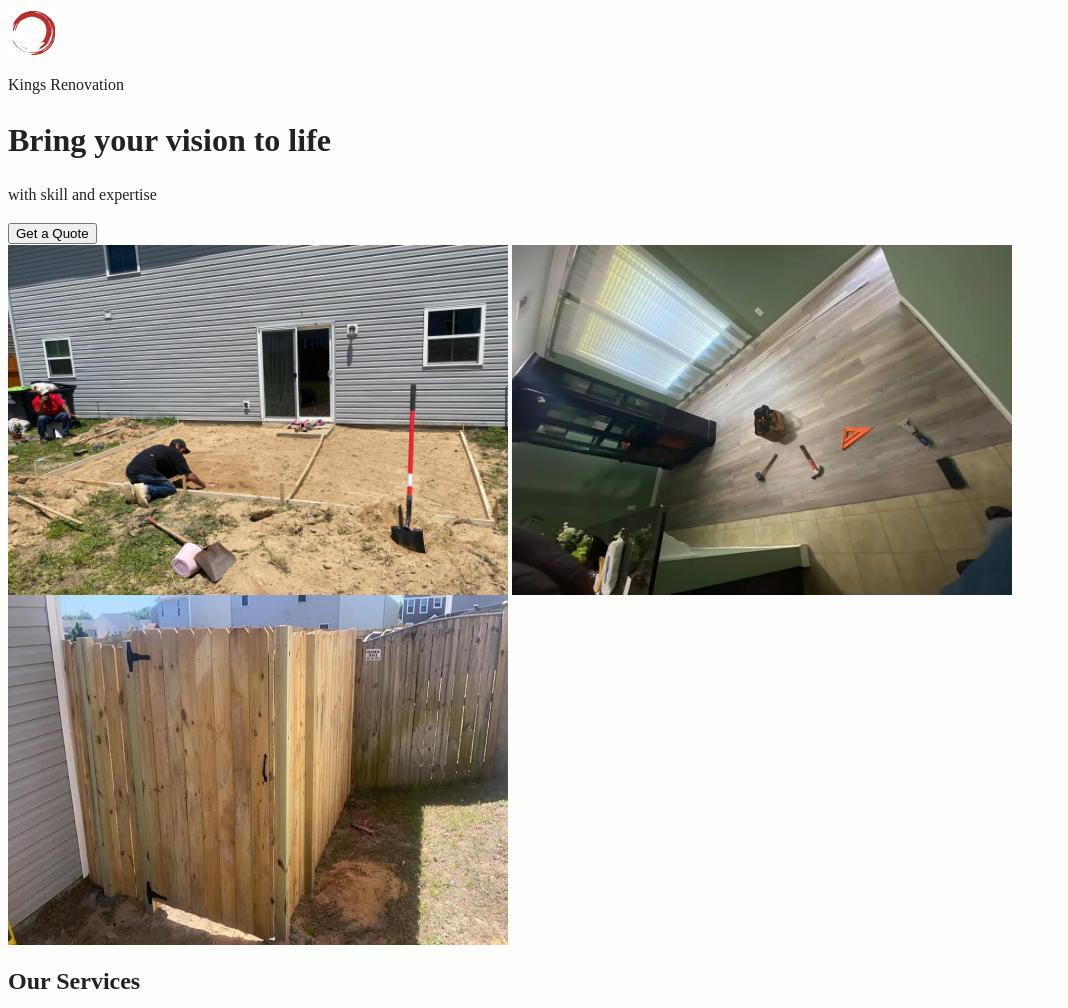
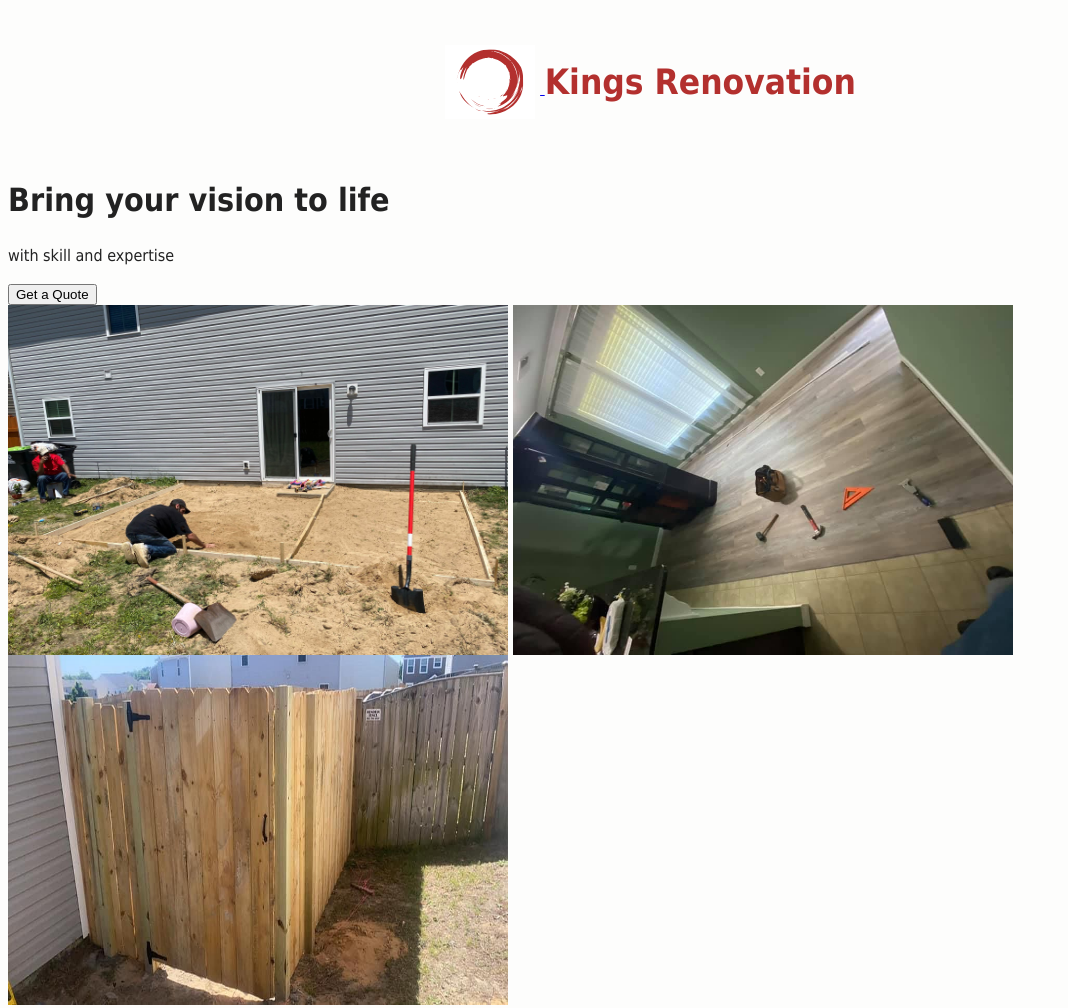
Before and after one commit to LunarShadow/kings_renovation, a website: page index.html in a window 1280 px wide. Shown: the top 1008 px of the page, without its empty margins (0-1068 px from the left). Drawn offline with Linux system fonts and the light colour scheme.

Commit message:
Navigation css

```diff
--- /dev/null
+++ b/css/home.css
@@ -0,0 +1,25 @@
+.flex-container {
+  min-height: 100px;
+  max-height: 200px;
+  display: flex;
+  justify-content: center;
+}
+
+nav.flex-container{
+  flex:1;
+  -webkit-flex: 1;
+  -ms-flex: 1;
+  width: 100vw;
+
+}
+.logo-image {
+  margin-top: -15px;
+  height: 50%;
+}
+.logo-text {
+  font-size: 35px;
+  display: inline-block;
+  font-weight: bold;
+  color: #b3302e;
+  padding: 15px 0px;
+}
--- a/css/style.css
+++ b/css/main.css
@@ -1,8 +1,9 @@
 html {
   background-color: #fdfdfc;
-  color: #222;
+  color: #222222;
   font-size: 1em;
   line-height: 1.4;
+  font-family: Tahoma, Geneva, sans-serif;
 }
 
 ::-moz-selection {
--- a/index.html
+++ b/index.html
@@ -5,7 +5,8 @@
   <meta charset="utf-8">
   <meta name="viewport" content="width=device-width, initial-scale=1">
   <title>Kings Renovation</title>
-  <link rel="stylesheet" href="css/style.css">
+  <link rel="stylesheet" href="css/main.css">
+  <link rel="stylesheet" href="css/home.css">
   <meta name="description" content="Kings Renovation complete home renovations with no limits">
 
   <meta property="og:title" content="Kings Renovation">
@@ -27,10 +28,12 @@
     white: fdfdfc
   -->
   <!-- Menu/Header -->
-  <nav>
+  <nav class="flex-container">
     <div class="logo">
-      <img src="icon.svg" width="50" height="50" />
-      <p class="logoText">Kings Renovation</p>
+      <a href="index.html">
+        <img class="logo-image" src="icon.svg" width="100" height="100" alt="red paint circle" />
+        <p class="logo-text">Kings Renovation</p>
+      </a>
     </div>
   </nav>
   <!-- Intro -->
@@ -65,6 +68,7 @@
   <p>Call: <a href="tel:8038499437">(803) 849-9437</a></p>
   <p>Email: <a href="mailto:infokmer@gmail.com">infokmer@gmail.com</a></p>
   <p><a href="https://www.facebook.com/masterlamo/" target="_blank">Facebook</a></p>
+  <p><a href="https://www.instagram.com/kings_renovation1" target="_blank">Instagram</a></p>
   <script src="js/app.js"></script>
 </body>
 
--- a/tailwind.config.js
+++ /dev/null
@@ -1,8 +0,0 @@
-/** @type {import('tailwindcss').Config} */
-module.exports = {
-  content: ["./src/**/*.{html,js}"],
-  theme: {
-    extend: {},
-  },
-  plugins: [],
-}
```
Also changed, not shown: webpack.common.js (deleted, +0 -12 lines), webpack.config.dev.js (deleted, +0 -13 lines), webpack.config.prod.js (deleted, +0 -26 lines), LICENSE.txt (deleted), site.webmanifest, 1 other file.
